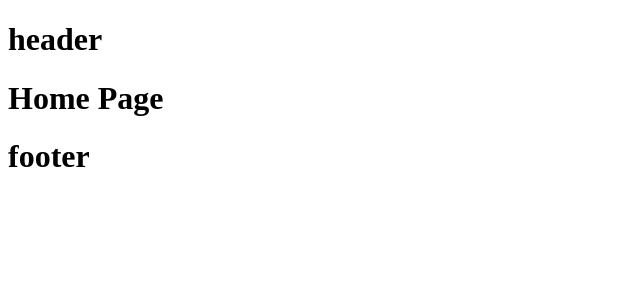
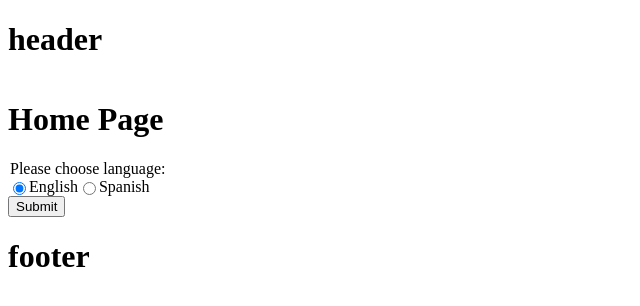
Before and after one commit to agonsant/curso-ultima-milla, a React (Create React App) app in the folder group-challenges/pokemon-arena-group-01/front-end/: page / in a window 1280 px wide. Shown: the top 306 px of the page, without its empty margins (0-640 px from the left). Built offline with nearby package versions, Linux system fonts and the light colour scheme.

Commit message:
Added input element for language choice

```diff
--- a/group-challenges/pokemon-arena-group-01/front-end/src/App.tsx
+++ b/group-challenges/pokemon-arena-group-01/front-end/src/App.tsx
@@ -15,7 +15,6 @@ function App() {
           <Route path="/arena" element={ <ArenaPage/> }/>
           <Route path="/ranking" element={ <RankingPage/> }/>
         </Routes>
-
       <Footer />
     </BrowserRouter>
   );
--- /dev/null
+++ b/group-challenges/pokemon-arena-group-01/front-end/src/index.css
@@ -0,0 +1,7 @@
+html {
+  font-family: sans-serif;
+}
+
+body {
+  margin: 0;
+}
--- a/group-challenges/pokemon-arena-group-01/front-end/src/pages/ArenaPage.tsx
+++ b/group-challenges/pokemon-arena-group-01/front-end/src/pages/ArenaPage.tsx
@@ -1,7 +1,7 @@
 const ArenaPage = () => {
     return (
         <>
-        <h1>Arena Page</h1>
+        <h1>Arena Page!!!</h1>
         </>
     )
 };
--- /dev/null
+++ b/group-challenges/pokemon-arena-group-01/front-end/src/pages/HomePage.css
@@ -0,0 +1,8 @@
+.home-page {
+  display:flex;
+  flex-direction: column;
+}
+
+.home-page__languages {
+  display:flex;
+}
--- a/group-challenges/pokemon-arena-group-01/front-end/src/pages/HomePage.tsx
+++ b/group-challenges/pokemon-arena-group-01/front-end/src/pages/HomePage.tsx
@@ -1,9 +1,37 @@
-const HomePage = () => {
-    return (
-        <>
-        <h1>Home Page</h1>
-        </>
-    )
+import React from 'react';
+
+import "./HomePage.css";
+
+const HomePage: React.FC = (): JSX.Element => {
+  return (
+    <div className="home-page">
+      <h1 className="home-page__title">Home Page</h1>
+      <form>
+        <legend> Please choose language:  </legend>
+        <div className="home-page__languages">
+            <input
+              id="English"
+              type="radio"
+              name="language"
+              value="English"
+              defaultChecked
+            />
+            <label htmlFor="English">English</label>
+
+            <input
+              id="Spanish"
+              type="radio"
+              name="language"
+              value="Spanish"
+            />
+            <label htmlFor="Spanish">Spanish</label>
+        </div>
+        <div>
+          <button type="submit"> Submit </button>
+        </div>
+      </form>
+    </div>
+  )
 };
 
 export default HomePage;
```
Also changed, not shown: 1 other file (tests, documents, lock files or other folders).
